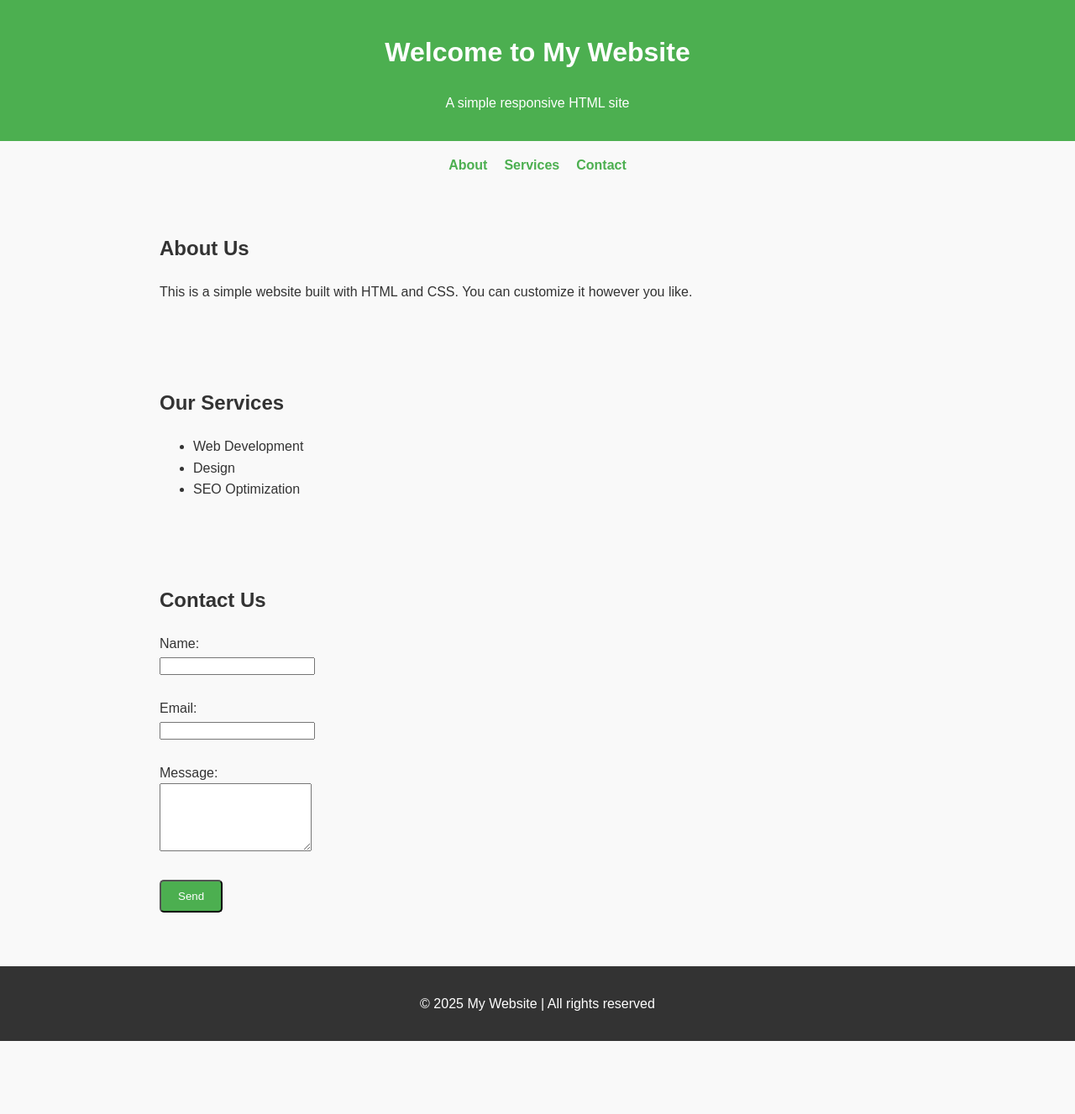
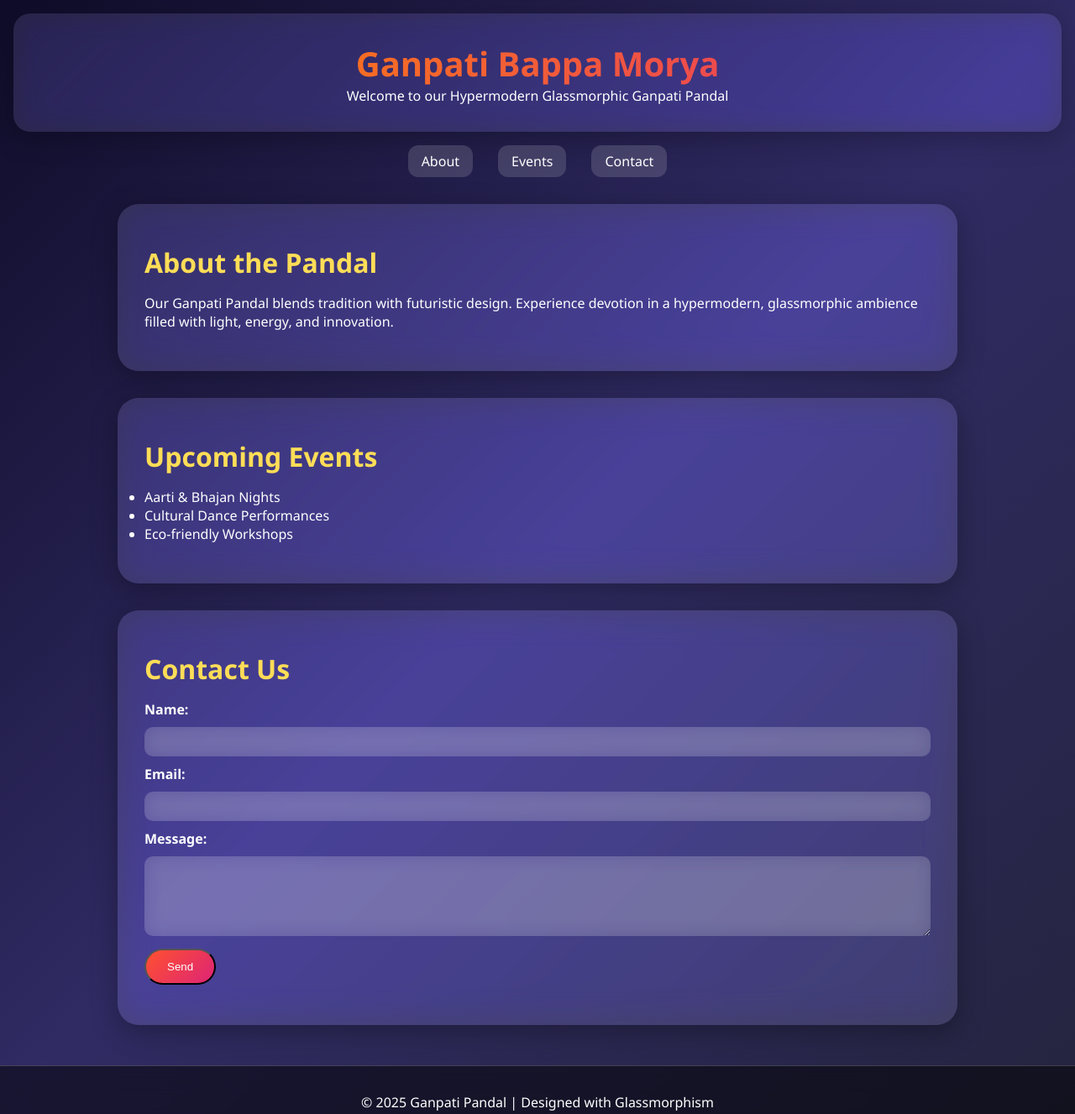
Before and after one commit to shreyganpati/shreyganpati.github.io, a plain HTML site: page index.html in a window 1280 px wide. Shown: the top 1327 px of the page at 84% size. Before the commit the page ends 1240 px from the top, so only its background shows below. Drawn offline with Linux system fonts and the light colour scheme.

Commit message:
Update index.html

```diff
--- a/index.html
+++ b/index.html
@@ -3,83 +3,128 @@
 <head>
   <meta charset="UTF-8">
   <meta name="viewport" content="width=device-width, initial-scale=1.0">
-  <title>My Website</title>
+  <title>Ganpati Pandal</title>
   <style>
+    * {
+      margin: 0;
+      padding: 0;
+      box-sizing: border-box;
+    }
     body {
-      margin: 0;
-      font-family: Arial, sans-serif;
-      line-height: 1.6;
-      background: #f9f9f9;
-      color: #333;
+      font-family: 'Segoe UI', Tahoma, Geneva, Verdana, sans-serif;
+      background: linear-gradient(135deg, #0f0c29, #302b63, #24243e);
+      color: #fff;
+      overflow-x: hidden;
     }
     header {
-      background: #4CAF50;
-      color: #fff;
-      padding: 1rem;
+      backdrop-filter: blur(15px) saturate(180%);
+      -webkit-backdrop-filter: blur(15px) saturate(180%);
+      background-color: rgba(255, 255, 255, 0.1);
+      border-radius: 20px;
+      padding: 2rem;
+      margin: 1rem;
       text-align: center;
+      box-shadow: 0 8px 32px rgba(0,0,0,0.25);
+    }
+    header h1 {
+      font-size: 2.5rem;
+      background: linear-gradient(90deg, #ff8a00, #e52e71);
+      -webkit-background-clip: text;
+      -webkit-text-fill-color: transparent;
     }
     nav {
       display: flex;
       justify-content: center;
-      gap: 20px;
+      gap: 30px;
       margin: 1rem 0;
     }
     nav a {
       text-decoration: none;
-      color: #4CAF50;
-      font-weight: bold;
+      color: #fff;
+      padding: 0.5rem 1rem;
+      border-radius: 12px;
+      backdrop-filter: blur(10px);
+      background-color: rgba(255, 255, 255, 0.15);
+      transition: all 0.3s ease;
     }
     nav a:hover {
-      color: #333;
+      background-color: rgba(255, 255, 255, 0.3);
+      transform: scale(1.05);
     }
     section {
-      padding: 2rem;
-      max-width: 900px;
-      margin: auto;
+      padding: 3rem 2rem;
+      max-width: 1000px;
+      margin: 2rem auto;
+      backdrop-filter: blur(20px) saturate(180%);
+      -webkit-backdrop-filter: blur(20px) saturate(180%);
+      background-color: rgba(255, 255, 255, 0.12);
+      border-radius: 25px;
+      box-shadow: 0 8px 32px rgba(0,0,0,0.3);
+    }
+    section h2 {
+      font-size: 2rem;
+      margin-bottom: 1rem;
+      color: #ffdd57;
     }
     footer {
-      background: #333;
-      color: #fff;
       text-align: center;
-      padding: 1rem;
-      margin-top: 2rem;
+      padding: 2rem;
+      margin-top: 3rem;
+      backdrop-filter: blur(15px);
+      background-color: rgba(0,0,0,0.5);
+      border-top: 1px solid rgba(255,255,255,0.2);
     }
     .btn {
       display: inline-block;
-      padding: 10px 20px;
-      background: #4CAF50;
+      padding: 12px 25px;
+      background: linear-gradient(135deg, #ff512f, #dd2476);
       color: #fff;
-      border-radius: 5px;
+      border-radius: 30px;
       text-decoration: none;
+      transition: transform 0.3s ease;
     }
     .btn:hover {
-      background: #45a049;
+      transform: scale(1.08);
+    }
+    form input, form textarea {
+      width: 100%;
+      padding: 10px;
+      margin: 10px 0;
+      border: none;
+      border-radius: 10px;
+      backdrop-filter: blur(10px);
+      background-color: rgba(255, 255, 255, 0.15);
+      color: #fff;
+      outline: none;
+    }
+    form label {
+      font-weight: bold;
     }
   </style>
 </head>
 <body>
   <header>
-    <h1>Welcome to My Website</h1>
-    <p>A simple responsive HTML site</p>
+    <h1>Ganpati Bappa Morya</h1>
+    <p>Welcome to our Hypermodern Glassmorphic Ganpati Pandal</p>
   </header>
 
   <nav>
     <a href="#about">About</a>
-    <a href="#services">Services</a>
+    <a href="#events">Events</a>
     <a href="#contact">Contact</a>
   </nav>
 
   <section id="about">
-    <h2>About Us</h2>
-    <p>This is a simple website built with HTML and CSS. You can customize it however you like.</p>
+    <h2>About the Pandal</h2>
+    <p>Our Ganpati Pandal blends tradition with futuristic design. Experience devotion in a hypermodern, glassmorphic ambience filled with light, energy, and innovation.</p>
   </section>
 
-  <section id="services">
-    <h2>Our Services</h2>
+  <section id="events">
+    <h2>Upcoming Events</h2>
     <ul>
-      <li>Web Development</li>
-      <li>Design</li>
-      <li>SEO Optimization</li>
+      <li>Aarti & Bhajan Nights</li>
+      <li>Cultural Dance Performances</li>
+      <li>Eco-friendly Workshops</li>
     </ul>
   </section>
 
@@ -87,20 +132,20 @@
     <h2>Contact Us</h2>
     <form>
       <label for="name">Name:</label><br>
-      <input type="text" id="name" name="name" required><br><br>
+      <input type="text" id="name" name="name" required><br>
 
       <label for="email">Email:</label><br>
-      <input type="email" id="email" name="email" required><br><br>
+      <input type="email" id="email" name="email" required><br>
 
       <label for="message">Message:</label><br>
-      <textarea id="message" name="message" rows="5" required></textarea><br><br>
+      <textarea id="message" name="message" rows="5" required></textarea><br>
 
       <button type="submit" class="btn">Send</button>
     </form>
   </section>
 
   <footer>
-    <p>&copy; 2025 My Website | All rights reserved</p>
+    <p>&copy; 2025 Ganpati Pandal | Designed with Glassmorphism</p>
   </footer>
 </body>
 </html>
```
